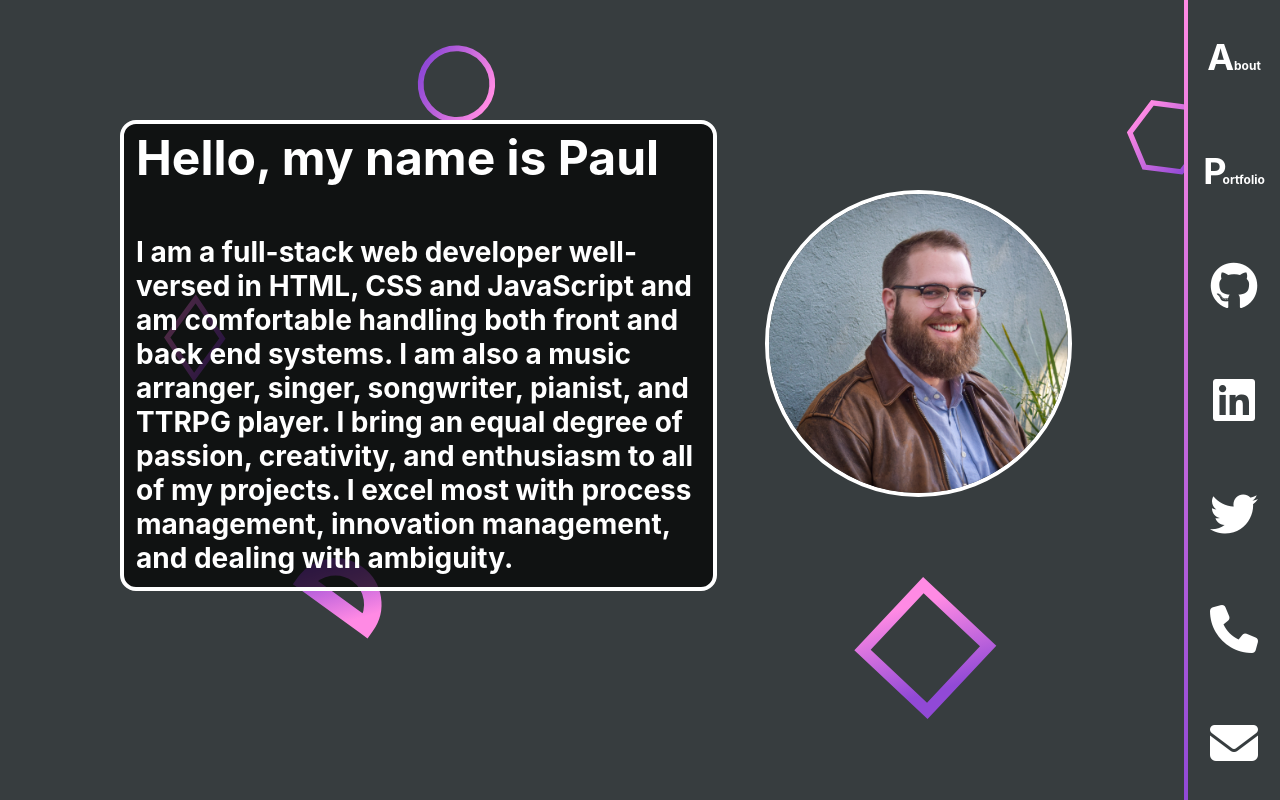
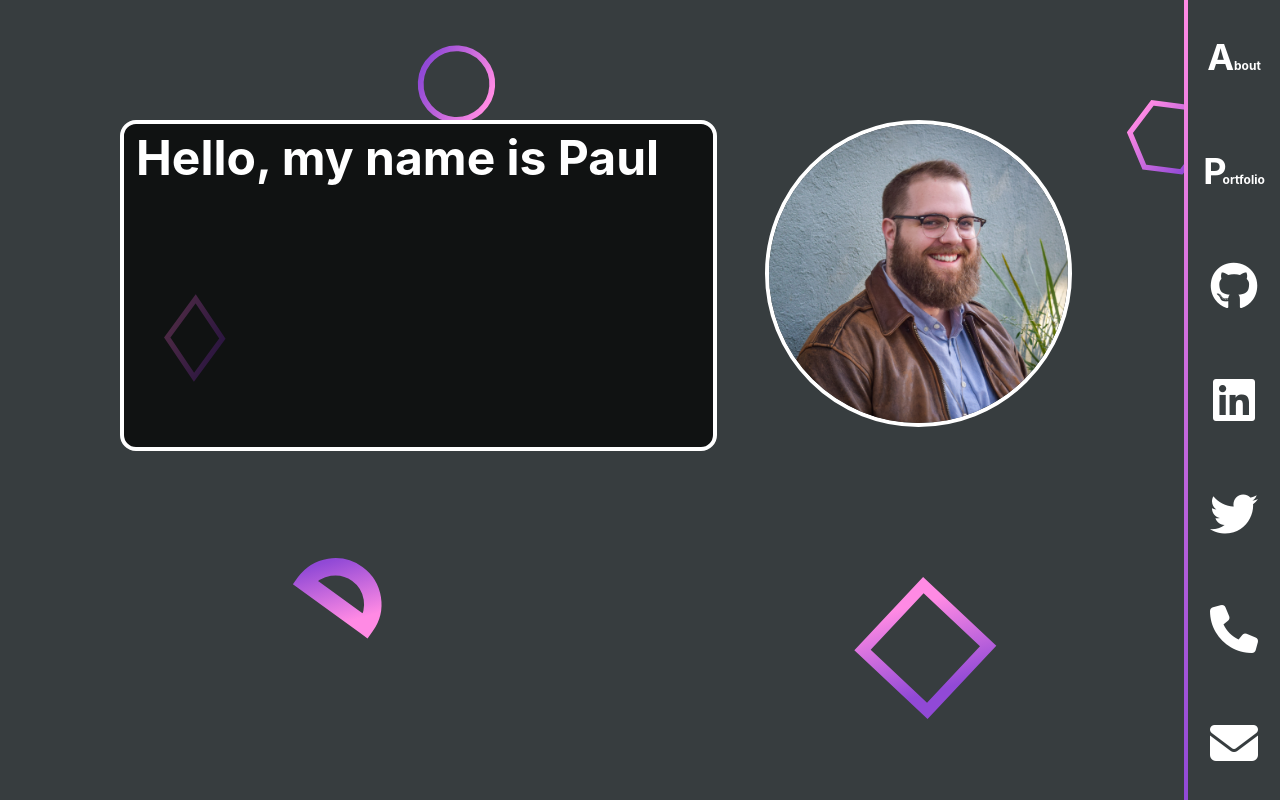
Before and after one commit to paulieDOTjs/Paul-Hendrickson-Portfolio, a React (Create React App) app: page / in a window 1280 px wide. Built offline with nearby package versions, Linux system fonts and the light colour scheme.

Commit message:
Update Main.js

```diff
--- a/src/Components/Main/Main.js
+++ b/src/Components/Main/Main.js
@@ -7,14 +7,6 @@ function Main() {
     <div className="Main">
       <div className="MainContainer Stretchy">
         <h1 style={{ marginBottom: "24px" }}>Hello, my name is Paul</h1>
-        <h3>
-          I am a full-stack web developer well-versed in HTML, CSS and
-          JavaScript and am comfortable handling both front and back end
-          systems. I am also a music arranger, singer, songwriter, pianist, and
-          TTRPG player. I bring an equal degree of passion, creativity, and
-          enthusiasm to all of my projects. I excel most with process
-          management, innovation management, and dealing with ambiguity.
-        </h3>
       </div>
       <img className="ProfilePic" alt="Paul Hendrickson" src={profilePic}></img>
     </div>
```
